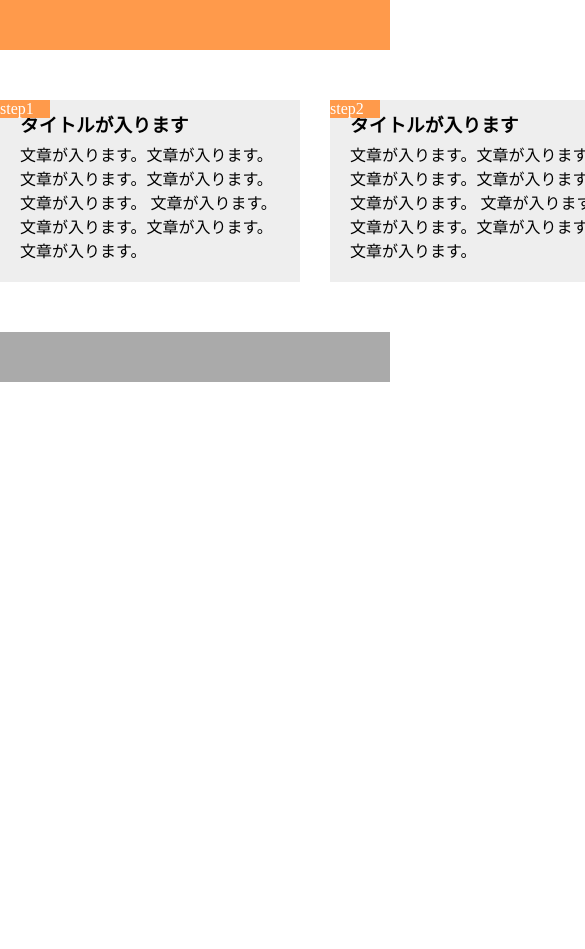
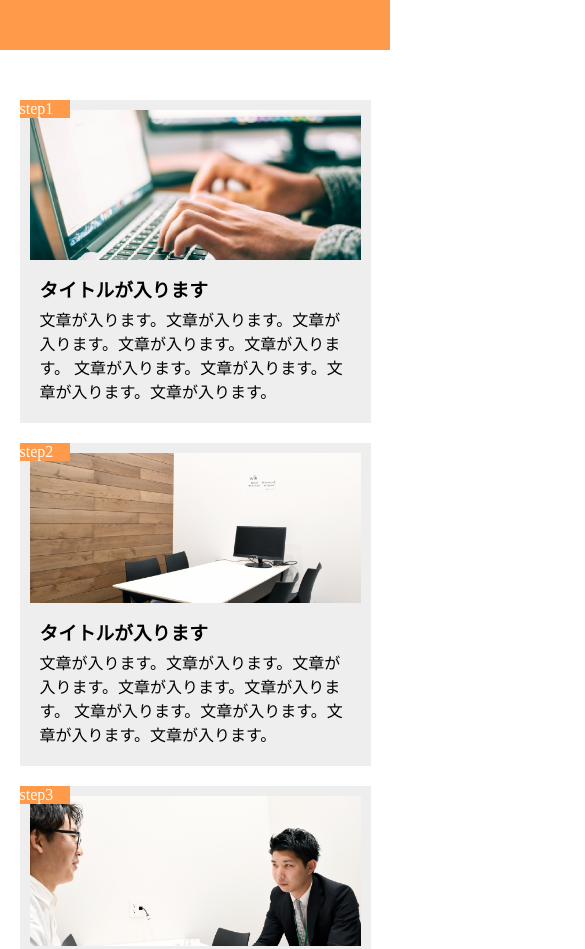
Before and after one commit to yagaoka/DWC_SUBMIT, a plain HTML site: page chapter9_exercise/index.html in a window 390 px wide. Shown: the top 949 px of the page, 585 px wide, since content can reach past the window. Before the commit the page ends 844 px from the top, so only its background shows below. Drawn offline with Linux system fonts and the light colour scheme.

Commit message:
[UPDATE] max-width==768px changed

```diff
--- a/chapter9_exercise/index.html
+++ b/chapter9_exercise/index.html
@@ -2,6 +2,7 @@
 <html lang="ja">
   <head>
     <meta charset="UTF-8" />
+    <meta name="viewport" content="width=device-width,initial-scale=1.0"/>
     <title>chapter9_exercise</title>
     <link rel="stylesheet" href="style.css"/>
   </head>
@@ -14,7 +15,7 @@
     <main>
       <div class="main-contents">
         <span class="step-number">step1</span>
-        <div class="picture"></div>
+        <div class="picture1"></div>
         <section>
           <h3 class="title">タイトルが入ります</h3>
           <p class="content">
@@ -26,7 +27,7 @@
 
       <div class="main-contents">
         <span class="step-number">step2</span>
-        <div class="picture"></div>
+        <div class="picture2"></div>
         <section>
           <h3 class="title">タイトルが入ります</h3>
           <p class="content">
@@ -38,7 +39,7 @@
 
       <div class="main-contents">
         <span class="step-number">step3</span>
-        <div class="picture"></div>
+        <div class="picture3"></div>
         <section>
           <h3 class="title">タイトルが入ります</h3>
           <p class="content">
--- a/chapter9_exercise/style.css
+++ b/chapter9_exercise/style.css
@@ -80,3 +80,24 @@ footer {
   height: 50px;
   background-color: #aaaaaa;
 }
+
+@media screen and (max-width:768px) {
+  main {
+    width: 90%;
+    margin: 0 auto;
+    display: block;
+  }
+
+  .main-contents {
+    width: 100%;
+    margin-bottom: 20px;
+  }
+
+  .main-contents:nth-child(2) {
+    margin: 0 auto 20px;
+  }
+
+  .main-contents:nth-child(3) {
+    margin-bottom: 0px;
+  }
+}
```
